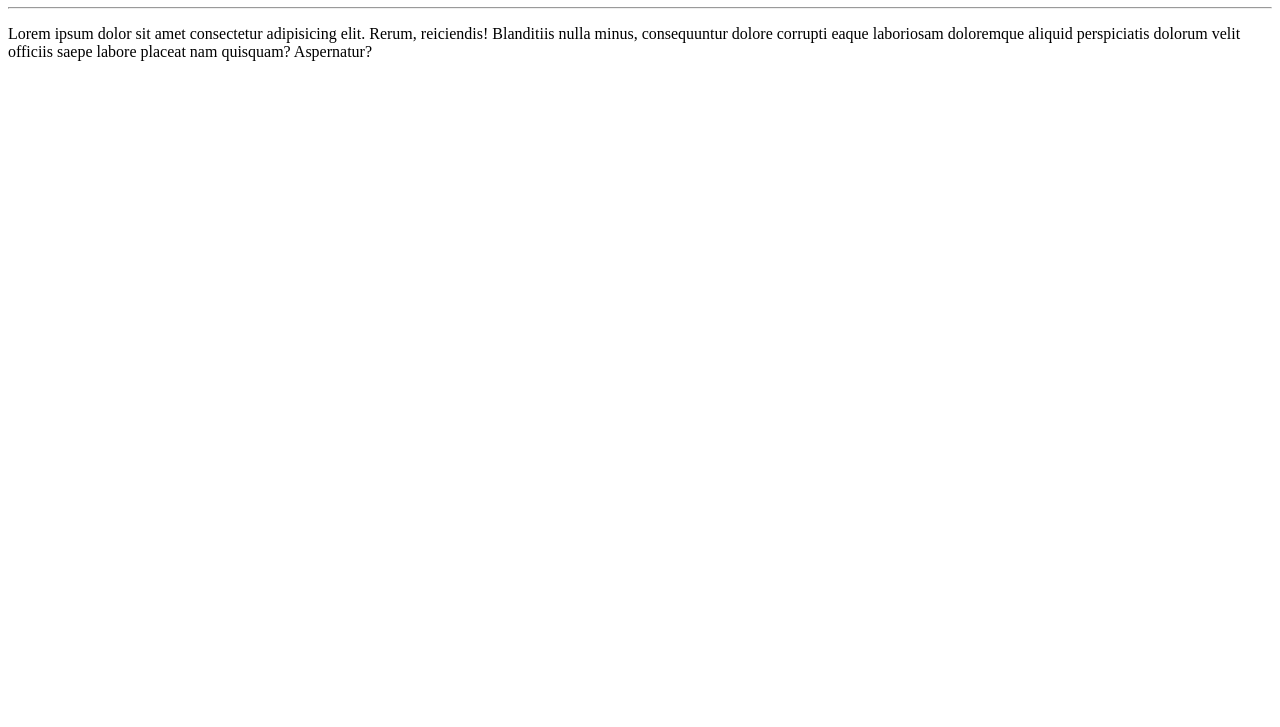
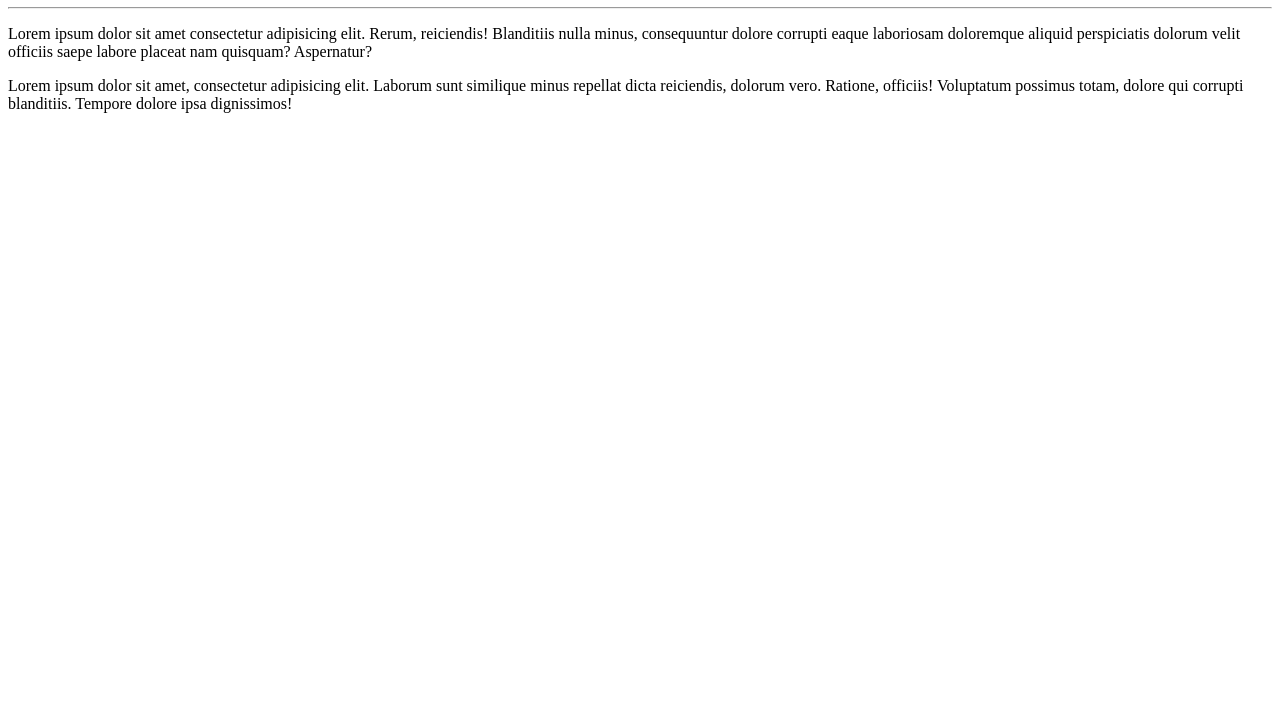
Before and after one commit to Tomazini2406/Ola-mundo, a plain HTML site: page site-exemplo/index.html in a window 1280 px wide. Shown: the part 73-800 px from the top of the page. Drawn offline with Linux system fonts and the light colour scheme.

Commit message:
adicionei um parágrafo

```diff
--- a/site-exemplo/index.html
+++ b/site-exemplo/index.html
@@ -11,5 +11,6 @@
     <h1>Olá, Mundo!</h1>
     <hr>
     <p>Lorem ipsum dolor sit amet consectetur adipisicing elit. Rerum, reiciendis! Blanditiis nulla minus, consequuntur dolore corrupti eaque laboriosam doloremque aliquid perspiciatis dolorum velit officiis saepe labore placeat nam quisquam? Aspernatur?</p>
+    <p>Lorem ipsum dolor sit amet, consectetur adipisicing elit. Laborum sunt similique minus repellat dicta reiciendis, dolorum vero. Ratione, officiis! Voluptatum possimus totam, dolore qui corrupti blanditiis. Tempore dolore ipsa dignissimos!</p>
 </body>
 </html>
```
